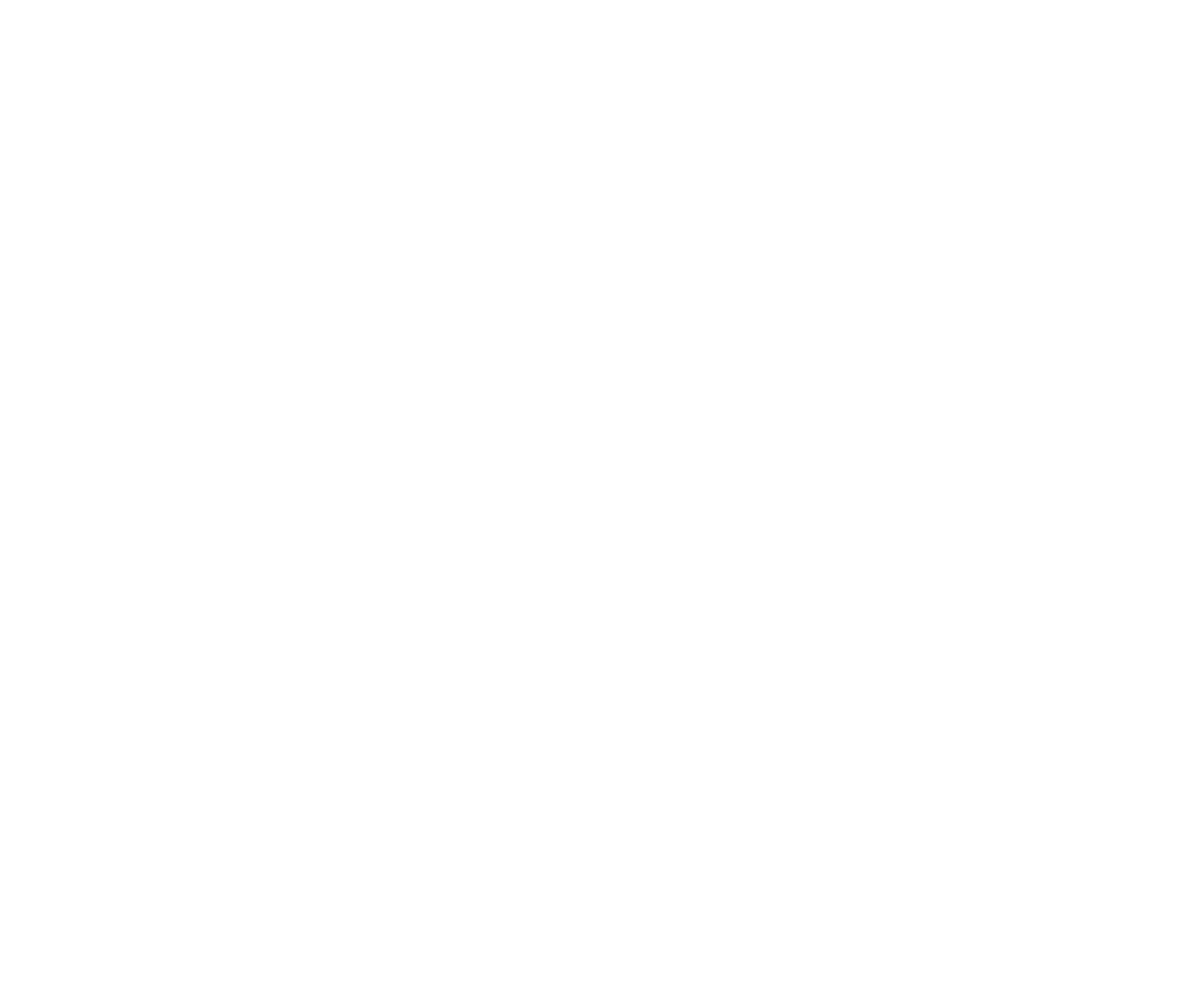
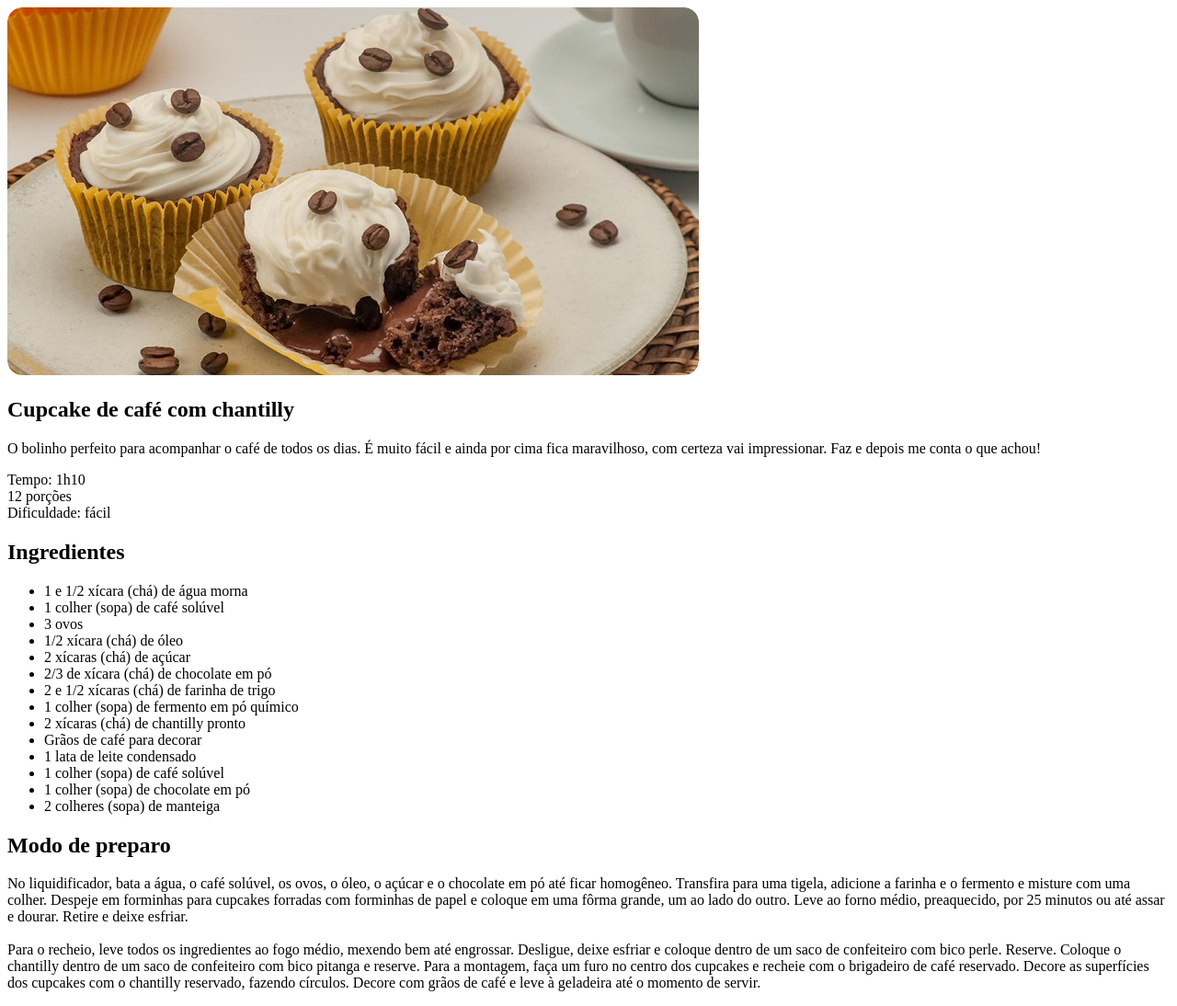
Before and after one commit to matheusOrlandiRocha/receitaCupCake, a plain HTML site: page index.html in a window 1280 px wide. Shown: the whole page at 92% size. Before the commit the page ends 800 px from the top, so only its background shows below. Drawn offline with Linux system fonts and the light colour scheme.

```diff
--- a/index.html
+++ b/index.html
@@ -1,11 +1,60 @@
 <!DOCTYPE html>
 <html lang="pt-br">
 <head>
+
     <meta charset="UTF-8">
     <meta name="viewport" content="width=device-width, initial-scale=1.0">
     <title>Página de receita</title>
+    <link rel="stylesheet" href="style.css">
+
 </head>
 <body>
+    <div id="page">
+
+        <img src="./assets/main-image.png" alt="Imagem de um cupcake com grãos de café e chantilly">
+
+        <main>
+
+            <section id="about">
+                <h1>Cupcake de café com chantilly</h1>
+                <p>O bolinho perfeito para acompanhar o café de todos os dias. É muito fácil e ainda por cima fica maravilhoso, com certeza vai impressionar. Faz e depois me conta o que achou!</p>
+                <p>Tempo: 1h10
+                <br>12 porções
+                <br>Dificuldade: fácil
+                </p>
+
+            </section>
+
+            <section id="ingredients">
+                <h2>Ingredientes</h2>
+                <ul>
+                    <li>1 e 1/2 xícara (chá) de água morna</li>
+                    <li>1 colher (sopa) de café solúvel</li>
+                    <li>3 ovos</li>
+                    <li>1/2 xícara (chá) de óleo</li>
+                    <li>2 xícaras (chá) de açúcar</li>
+                    <li>2/3 de xícara (chá) de chocolate em pó</li>
+                    <li>2 e 1/2 xícaras (chá) de farinha de trigo</li>
+                    <li>1 colher (sopa) de fermento em pó químico</li>
+                    <li>2 xícaras (chá) de chantilly pronto</li>
+                    <li>Grãos de café para decorar</li>
+                    <li>1 lata de leite condensado</li>
+                    <li>1 colher (sopa) de café solúvel</li>
+                    <li>1 colher (sopa) de chocolate em pó</li>
+                    <li>2 colheres (sopa) de manteiga</li>
+                </ul>
+            </section>
+
+            <section id="preparation">
+                <h2>Modo de preparo</h2>
+                <p>No liquidificador, bata a água, o café solúvel, os ovos, o óleo, o açúcar e o chocolate em pó até ficar homogêneo. Transfira para uma tigela, adicione a farinha e o fermento e misture com uma colher. Despeje em forminhas para cupcakes forradas com forminhas de papel e coloque em uma fôrma grande, um ao lado do outro. Leve ao forno médio, preaquecido, por 25 minutos ou até assar e dourar. Retire e deixe esfriar. <br><br>
+Para o recheio, leve todos os ingredientes ao fogo médio, mexendo bem até engrossar. Desligue, deixe esfriar e coloque dentro de um saco de confeiteiro com bico perle. Reserve. Coloque o chantilly dentro de um saco de confeiteiro com bico pitanga e reserve.
+Para a montagem, faça um furo no centro dos cupcakes e recheie com o brigadeiro de café reservado. Decore as superfícies dos cupcakes com o chantilly reservado, fazendo círculos. Decore com grãos de café e leve à geladeira até o momento de servir.</p>
+            </section>
+
+        </main>
+
+    </div>
 
 </body>
 </html>
--- /dev/null
+++ b/style.css
@@ -0,0 +1,5 @@
+@charset "UTF-8";
+
+img {
+    border-radius: 16px;
+}
```
Also changed, not shown: assets/main-image.png (added), 2 other files.
